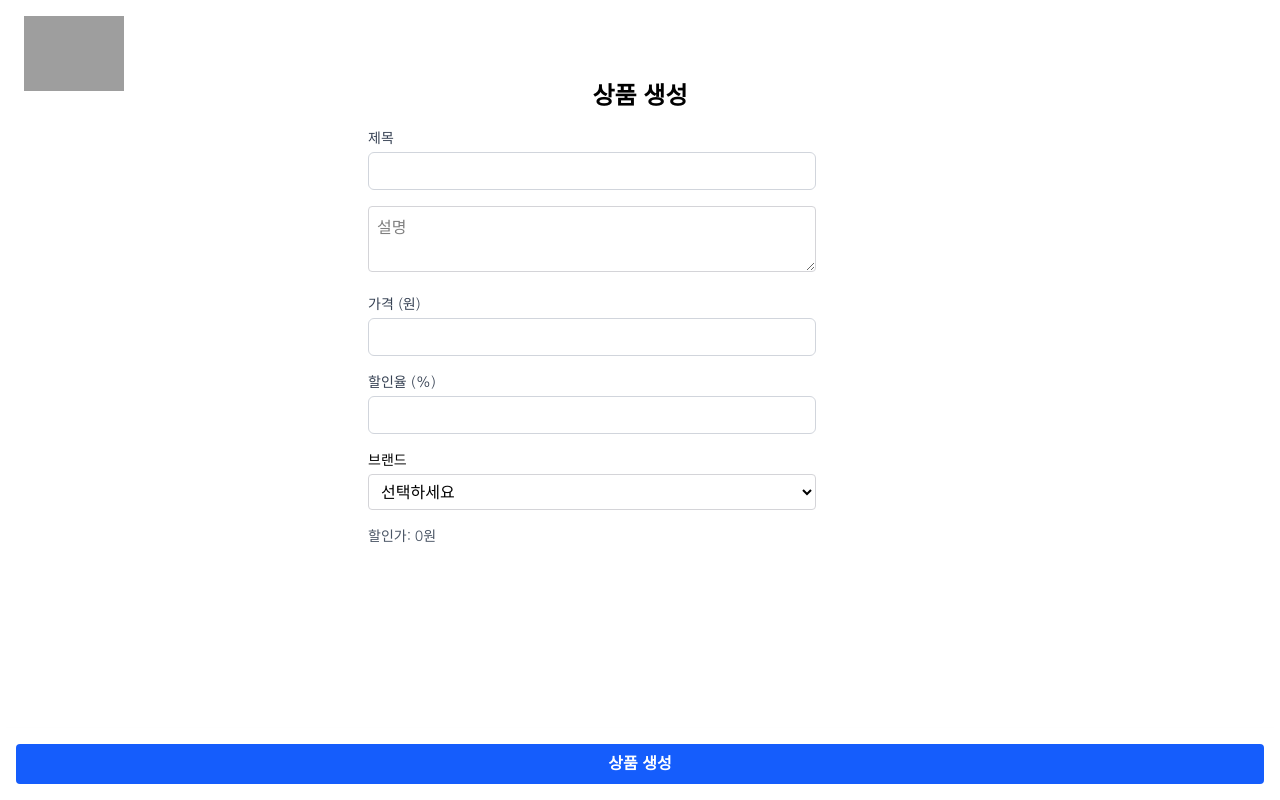
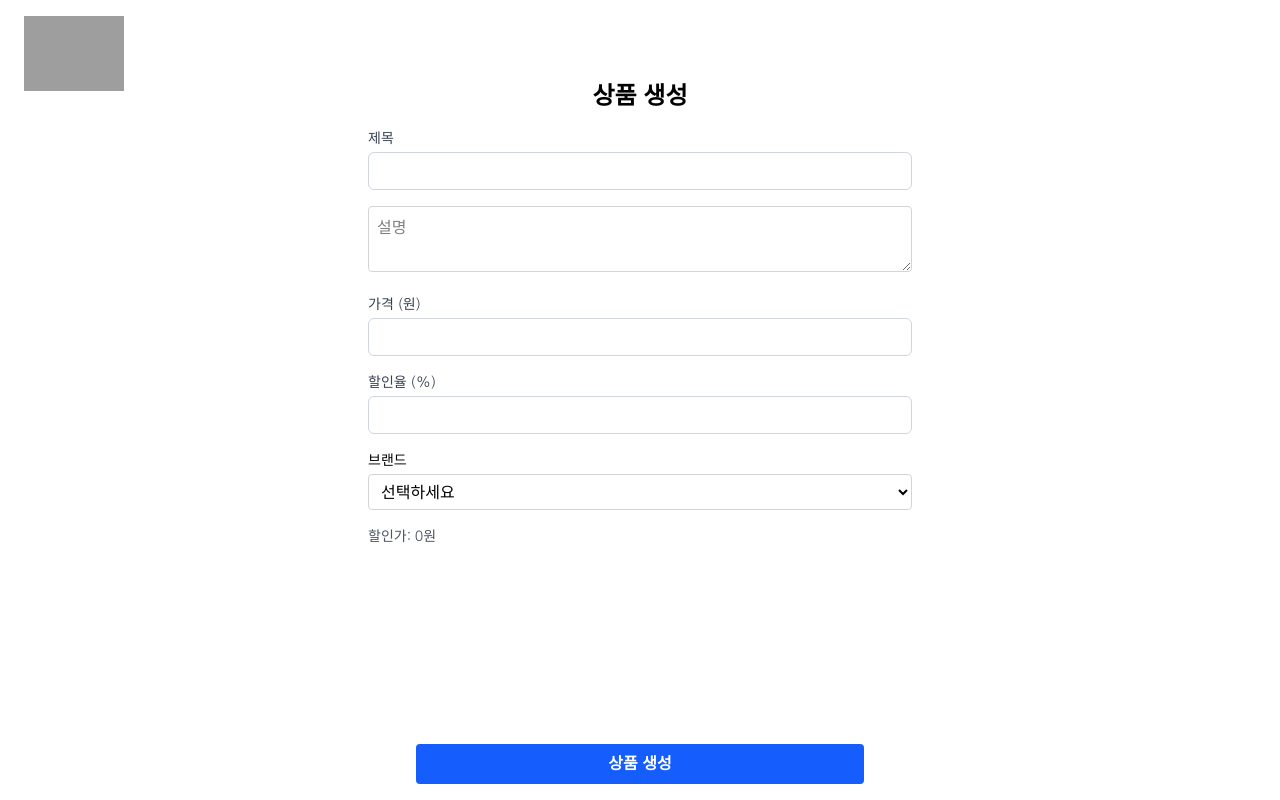
Before and after one commit to 3o14/product-web, a Next.js app: page /products/new in a window 1280 px wide. Built offline with nearby package versions, Linux system fonts and the light colour scheme; grey boxes are pictures that could not be loaded.

Commit message:
design: 상품 생성 페이지 ui 중앙정렬

```diff
--- a/features/create-product/ui/ProductForm.tsx
+++ b/features/create-product/ui/ProductForm.tsx
@@ -48,7 +48,7 @@ export default function ProductForm() {
   const isLoading = isPending || isSubmitting;
 
   return (
-    <form onSubmit={handleSubmit(onSubmit)} className="max-w-md space-y-4">
+    <form onSubmit={handleSubmit(onSubmit)} className="w-full space-y-4">
       <Input label="제목" {...register('title')} error={errors.title?.message} />
 
       <textarea
@@ -96,12 +96,12 @@ export default function ProductForm() {
 
       <p className="text-sm text-gray-600">할인가: {finalPrice.toLocaleString()}원</p>
 
-      <div className="fixed bottom-0 left-0 right-0 bg-white p-4 shadow-md">
+      <div className="fixed bottom-0 left-0 right-0 bg-white p-4 shadow-md text-center">
         <button
           type="submit"
           disabled={isLoading}
           className={cn(
-            'w-full rounded py-2 font-bold transition-colors',
+            'w-full max-w-md rounded py-2 font-bold transition-colors',
             isLoading ? 'cursor-not-allowed bg-gray-400 text-gray-600' : 'bg-blue-600 text-white hover:bg-blue-700',
           )}
         >
```
